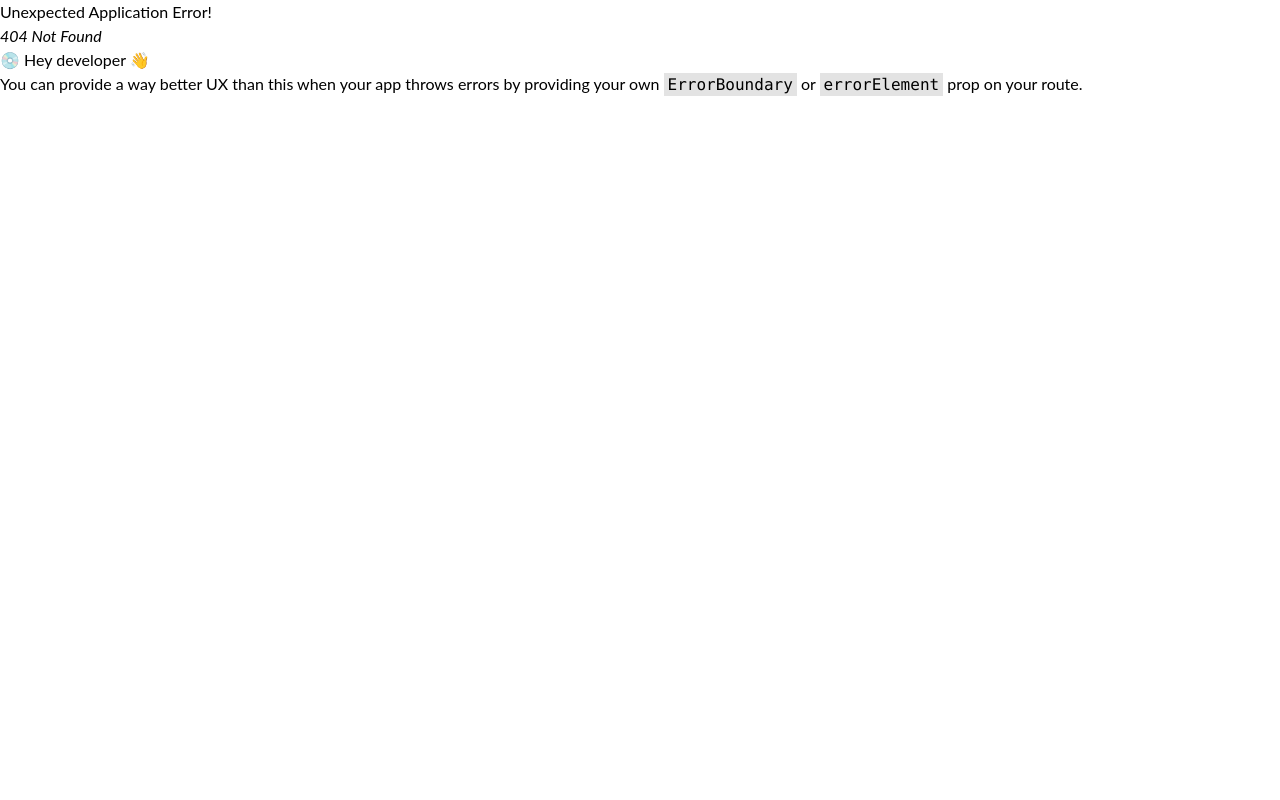
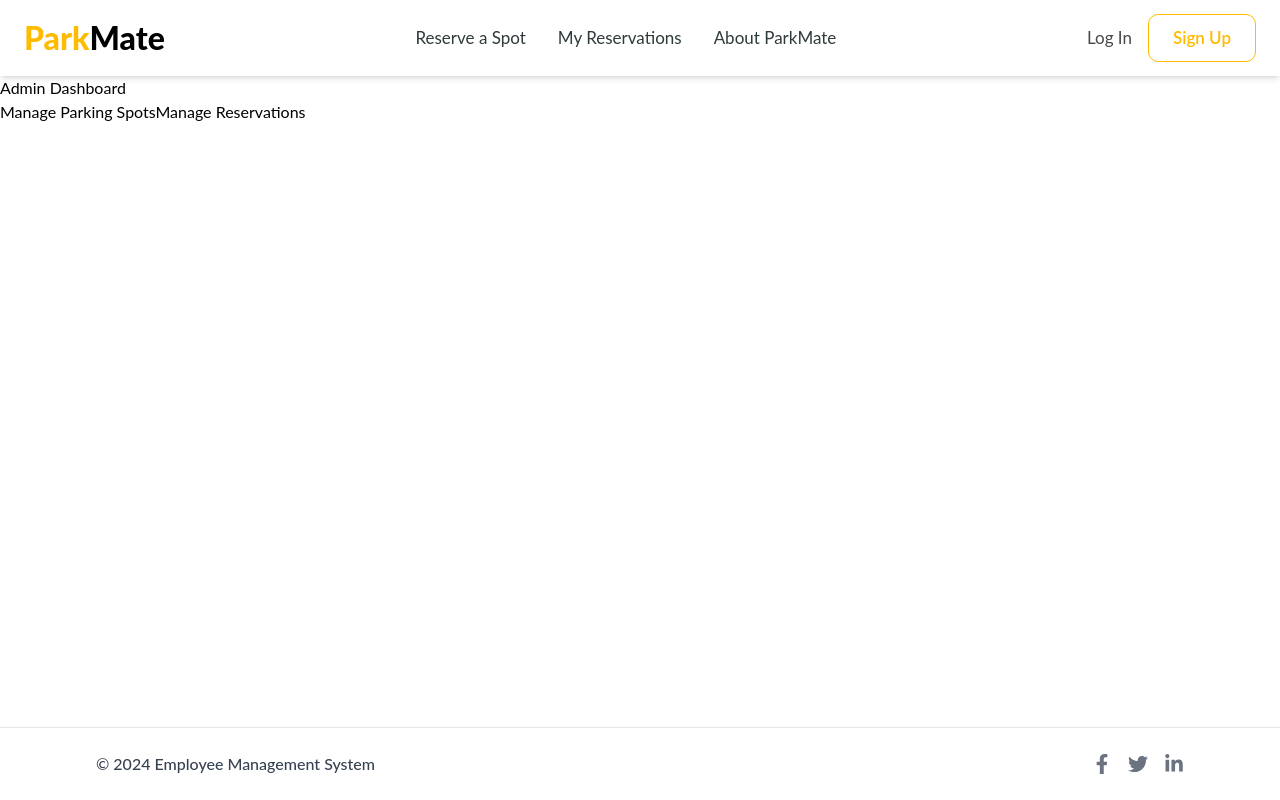
Before and after one commit to abhixsh/parkmate-frontend, a React (Vite) app: page /info in a window 1280 px wide. Before the commit this address had no page. Built offline with nearby package versions, Linux system fonts and the light colour scheme.

Commit message:
update Navbar and routing: change 'Reserve a Spot' to 'Reservation', add new routes for ReservationForm and Info components

```diff
--- /dev/null
+++ b/src/components/Info.jsx
@@ -0,0 +1,17 @@
+// src/components/AdminDashboard.jsx
+import React from 'react';
+import { Link } from 'react-router-dom';
+
+const AdminDashboard = () => {
+  return (
+    <div className="admin-dashboard">
+      <h1>Admin Dashboard</h1>
+      <div className="dashboard-links">
+        <Link to="/manage-parking-spots">Manage Parking Spots</Link>
+        <Link to="/manage-reservations">Manage Reservations</Link>
+      </div>
+    </div>
+  );
+};
+
+export default AdminDashboard;
--- a/src/components/Navbar.jsx
+++ b/src/components/Navbar.jsx
@@ -1,4 +1,3 @@
-// src/components/Navbar.jsx
 import React, { useState } from "react";
 import { Link } from "react-router-dom";
 
@@ -13,7 +12,7 @@ const Navbar = () => {
           <span className="text-[#ffbb00] text-[24px] sm:text-[32px] font-extrabold font-poppins">
             Park
           </span>
-          <span className="text-black text-[24px] sm:text-[32px] font-bold font-poppins">
+          <span className="text-black text-[24px] sm:text-[32px] font-extrabold font-poppins">
             Mate
           </span>
         </Link>
@@ -37,13 +36,13 @@ const Navbar = () => {
         {/* Navigation Links for Desktop */}
         <div className="hidden sm:flex items-center space-x-8">
           <Link
-            to="/reserve-spot"
-            className="text-[#2f3a3b] text-[17px] font-semibold hover:text-[#ffbb00] transition"
+            to="/reservation"
+            className="text-[#2f3a3b] text-[17px] font-normal hover:text-[#ffbb00] transition"
           >
             Reserve a Spot
           </Link>
           <Link
-            to="/my-reservations"
+            to="/info"
             className="text-[#2f3a3b] text-[17px] font-normal hover:text-[#ffbb00] transition"
           >
             My Reservations
--- a/src/main.jsx
+++ b/src/main.jsx
@@ -13,6 +13,8 @@ import AboutUs from "./components/AboutUs";
 import Login from './components/Login';
 import Register from './components/Register';
 import "./index.css";
+import ReservationForm from "./components/ReservationForm";
+import Info from "./components/Info";
 
 const router = createBrowserRouter([
   {
@@ -30,6 +32,8 @@ const router = createBrowserRouter([
       { path: "/manage-parking-spots", element: <ManageParkingSpots />},
       { path: "/manage-reservations", element: <ManageReservations />},
       { path: "/add-parking-spot", element: <AddParkingSpot />},
+      {path: "/reservation", element: <ReservationForm />},
+      {path: "/info", element: <Info />}
     ],
   },
 ]);
```
